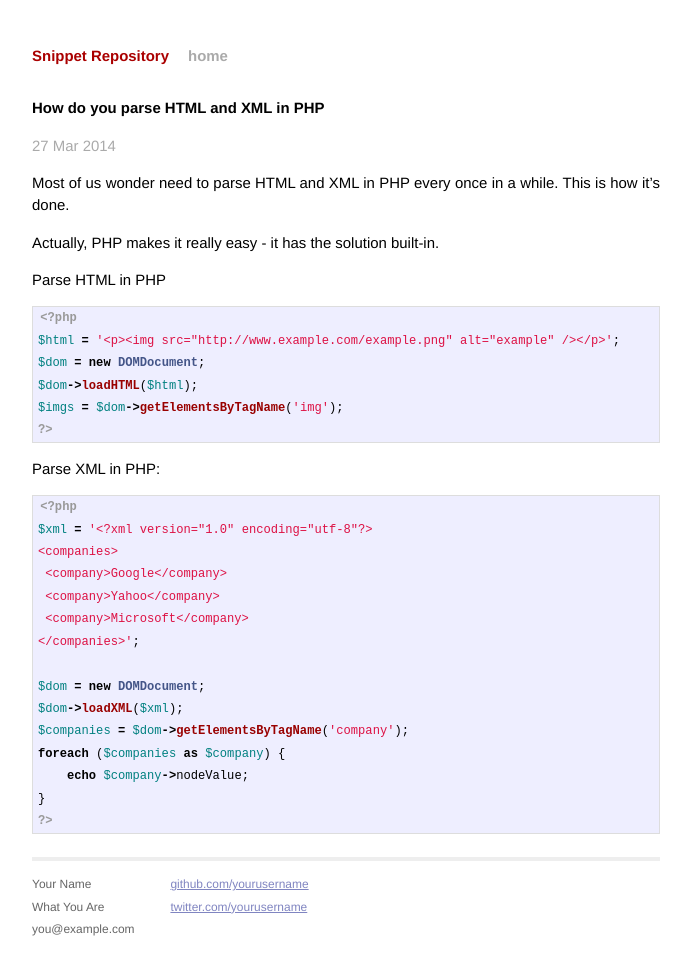
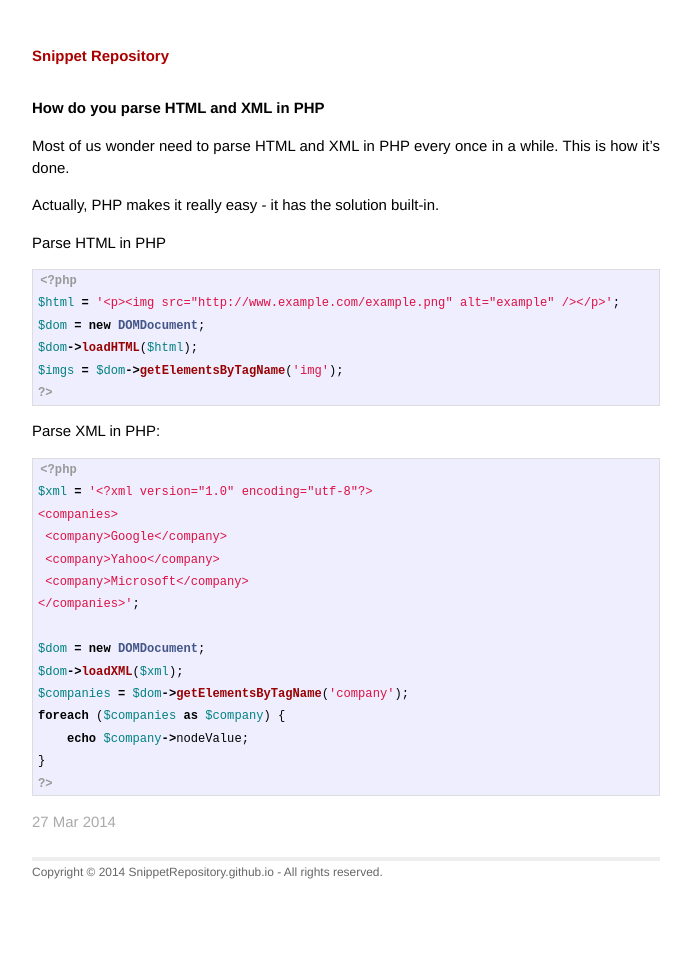
Before and after one commit to SnippetRepository/snippetrepository.github.io, a Jekyll site: the page built from _posts/2014-03-27-How-do-you-parse-HTML-and-XML-in-PHP.markdown, in a window 1280 px wide. Shown: the whole page, without its empty margins (294-985 px from the left). Built offline with Jekyll 4.4.1, drawn with Linux system fonts in a browser that asks for light colours; Markdown is read by kramdown in place of the engine named in the settings.

Commit message:
Adding pages

```diff
--- a/_layouts/default.html
+++ b/_layouts/default.html
@@ -18,27 +18,21 @@
         <div class="site">
           <div class="header">
             <h1 class="title"><a href="/">{{ site.name }}</a></h1>
-            <a class="extra" href="/">home</a>
           </div>
 
           {{ content }}
 
-          <div class="footer">
-            <div class="contact">
-              <p>
-                Your Name<br />
-                What You Are<br />
-                you@example.com
-              </p>
-            </div>
-            <div class="contact">
-              <p>
-                <a href="https://github.com/yourusername">github.com/yourusername</a><br />
-                <a href="https://twitter.com/yourusername">twitter.com/yourusername</a><br />
-              </p>
-            </div>
+          <div class="footer">Copyright &copy; 2014 SnippetRepository.github.io - All rights reserved.
           </div>
         </div>
-
+<script>
+/*
+var io = document.getElementsByClassName('io');
+var a=[""];
+for(var i = 0, len = io.length; i < len; i++) {
+	io[i].innerHTML=a[Math.floor(Math.random()*a.length)];
+}
+*/
+</script>
     </body>
 </html>
--- a/_layouts/post.html
+++ b/_layouts/post.html
@@ -2,8 +2,8 @@
 layout: default
 ---
 <h2>{{ page.title }}</h2>
-<p class="meta">{{ page.date | date_to_string }}</p>
-
+<div class="io" id="post"></div>
 <div class="post">
 {{ content }}
 </div>
+<p class="meta">{{ page.date | date_to_string }}</p>
--- a/index.html
+++ b/index.html
@@ -5,6 +5,7 @@
 
 <div id="home">
   <h1>Snippets</h1>
+  <div class="io" id="list"></div>
   <ul class="posts">
     {% for post in site.posts %}
       <li><span>{{ post.date | date_to_string }}</span> &raquo; <a href="{{ post.url }}">{{ post.title }}</a></li>
```
Also changed, not shown: 1 other file.
